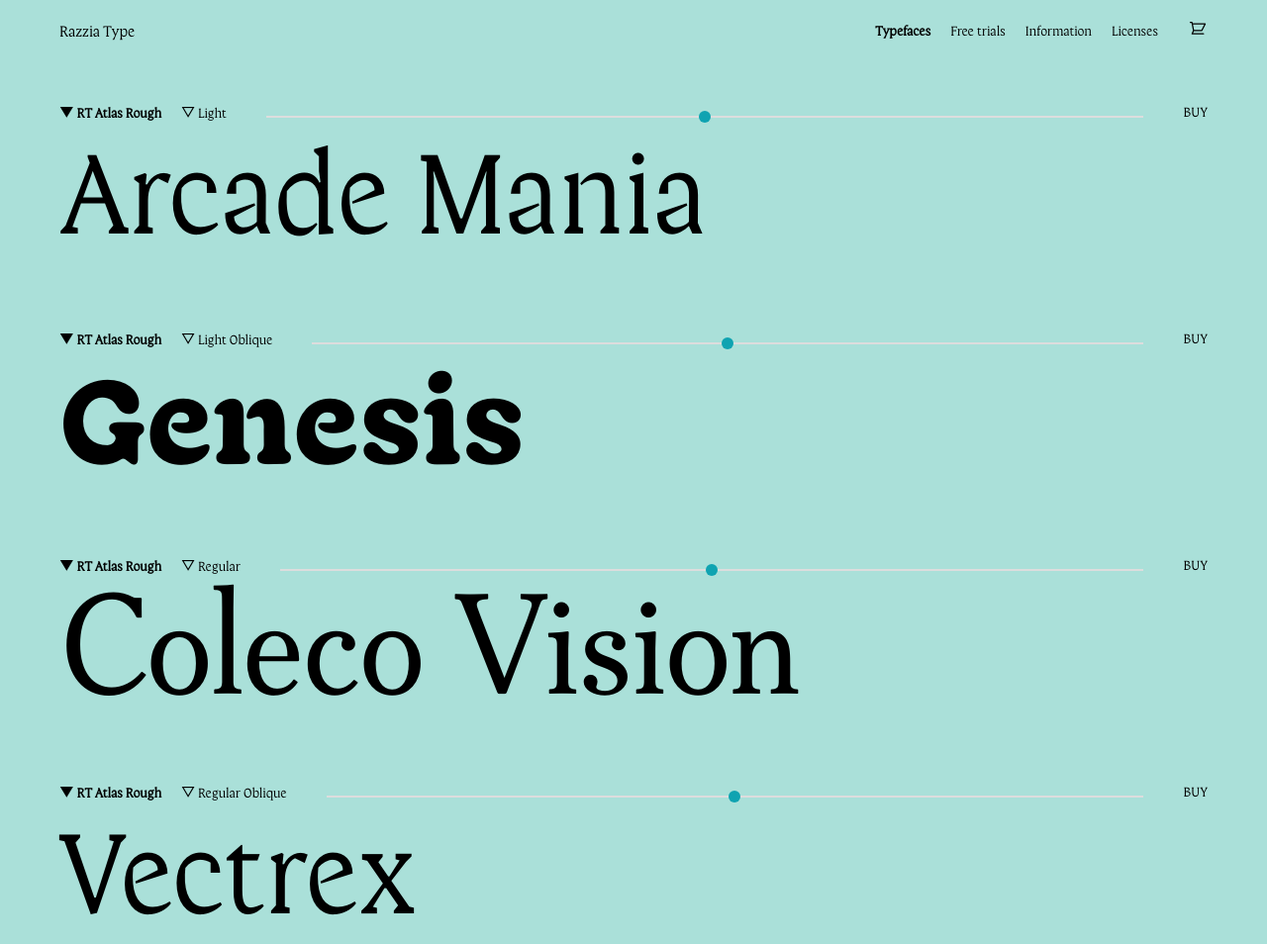
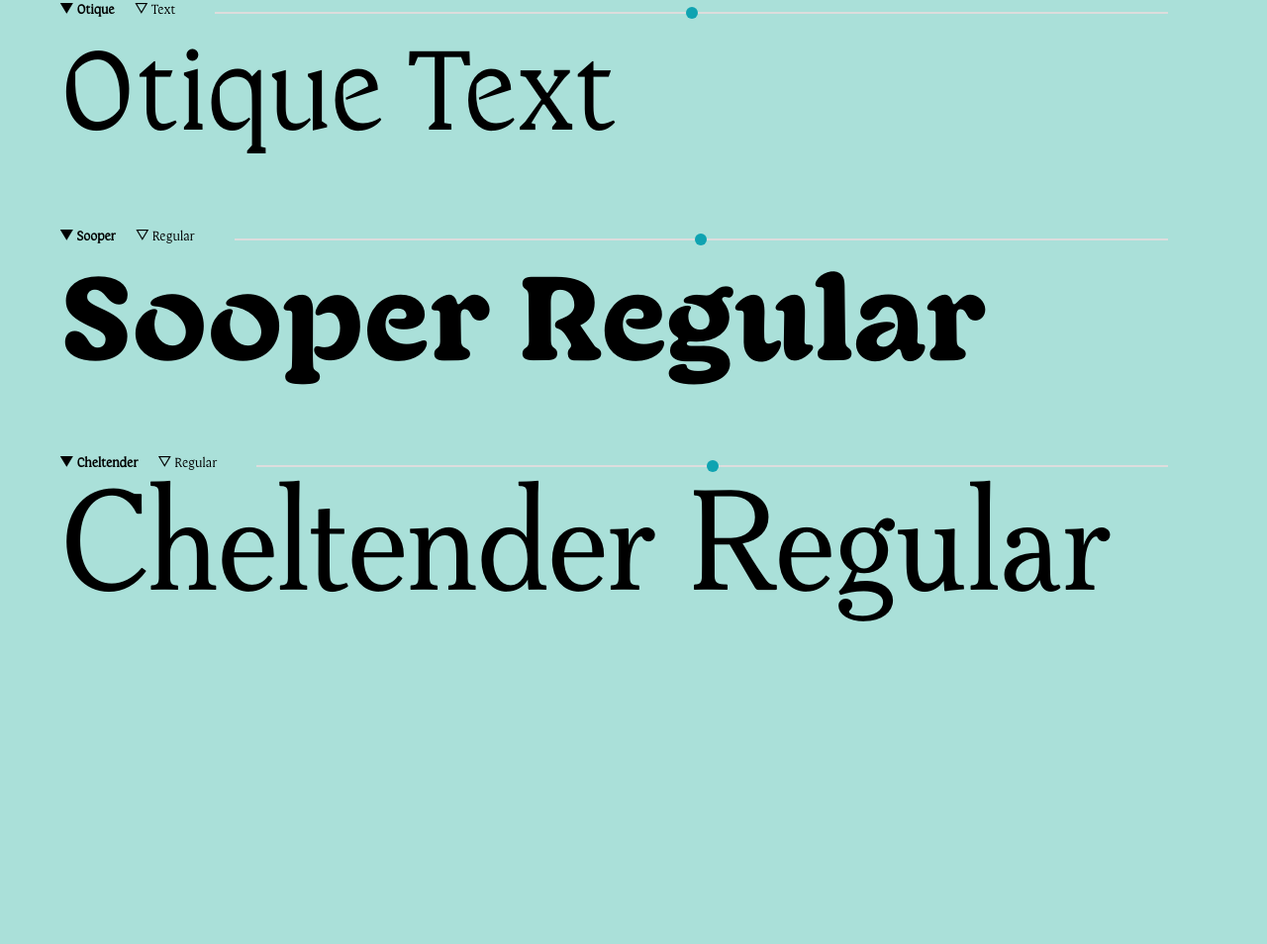
Before and after one commit to mikeyokei/Mikey-Type-Vault, a plain HTML site: page index.html in a window 1280 px wide. Shown: the whole page at 99% size. After the commit the page ends 800 px from the top, so only its background shows below. Drawn offline with Linux system fonts and the light colour scheme.

Commit message:
Update index.html

```diff
--- a/index.html
+++ b/index.html
@@ -7,93 +7,56 @@
     <link rel="stylesheet" href="style.css">
 </head>
 <body>
-    <div class="header">
-        <div class="brand">Razzia Type</div>
-        <div class="menu">
-            <a href="#" class="active">Typefaces</a>
-            <a href="#">Free trials</a>
-            <a href="#">Information</a>
-            <a href="#">Licenses</a>
-            <a href="#" class="cart-icon">
-                <svg width="20" height="20" viewBox="0 0 24 24" fill="none" xmlns="http://www.w3.org/2000/svg">
-                    <path d="M3 3H5L5.4 5M5.4 5H21L17 13H7M5.4 5L7 13M7 13L5.2 17H19" stroke="currentColor" stroke-width="1.5" stroke-linecap="round" stroke-linejoin="round"/>
-                </svg>
-            </a>
-        </div>
-    </div>
-
-    <!-- First typeface section -->
+    <!-- First typeface section: Otique -->
     <div class="typeface-section">
         <div class="typeface-controls">
             <div class="weight-options">
-                <span class="weight-option active">▼ RT Atlas Rough</span>
-                <span class="weight-option">▽ Light</span>
+                <span class="weight-option active">▼ Otique</span>
+                <span class="weight-option">▽ Text</span>
             </div>
             <div class="slider-container">
                 <input type="range" min="0" max="100" value="50" class="weight-slider">
             </div>
-            <button class="buy-btn">BUY</button>
         </div>
         <div class="typeface-display">
             <div class="editable-text otique" contenteditable="true">
-                Arcade Mania
+                Otique Text
             </div>
         </div>
     </div>
 
-    <!-- Second typeface section -->
+    <!-- Second typeface section: Sooper -->
     <div class="typeface-section">
         <div class="typeface-controls">
             <div class="weight-options">
-                <span class="weight-option active">▼ RT Atlas Rough</span>
-                <span class="weight-option">▽ Light Oblique</span>
-            </div>
-            <div class="slider-container">
-                <input type="range" min="0" max="100" value="50" class="weight-slider">
-            </div>
-            <button class="buy-btn">BUY</button>
-        </div>
-        <div class="typeface-display">
-            <div class="editable-text sooper" contenteditable="true">
-                Genesis
-            </div>
-        </div>
-    </div>
-
-    <!-- Third typeface section -->
-    <div class="typeface-section">
-        <div class="typeface-controls">
-            <div class="weight-options">
-                <span class="weight-option active">▼ RT Atlas Rough</span>
+                <span class="weight-option active">▼ Sooper</span>
                 <span class="weight-option">▽ Regular</span>
             </div>
             <div class="slider-container">
                 <input type="range" min="0" max="100" value="50" class="weight-slider">
             </div>
-            <button class="buy-btn">BUY</button>
         </div>
         <div class="typeface-display">
-            <div class="editable-text cheltender" contenteditable="true">
-                Coleco Vision
+            <div class="editable-text sooper" contenteditable="true">
+                Sooper Regular
             </div>
         </div>
     </div>
 
-    <!-- Fourth typeface section -->
+    <!-- Third typeface section: Cheltender -->
     <div class="typeface-section">
         <div class="typeface-controls">
             <div class="weight-options">
-                <span class="weight-option active">▼ RT Atlas Rough</span>
-                <span class="weight-option">▽ Regular Oblique</span>
+                <span class="weight-option active">▼ Cheltender</span>
+                <span class="weight-option">▽ Regular</span>
             </div>
             <div class="slider-container">
                 <input type="range" min="0" max="100" value="50" class="weight-slider">
             </div>
-            <button class="buy-btn">BUY</button>
         </div>
         <div class="typeface-display">
-            <div class="editable-text pixel" contenteditable="true">
-                Vectrex
+            <div class="editable-text cheltender" contenteditable="true">
+                Cheltender Regular
             </div>
         </div>
     </div>
```
